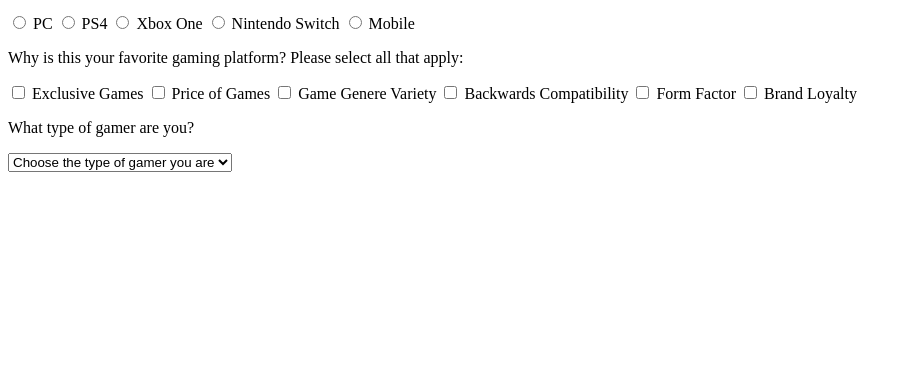
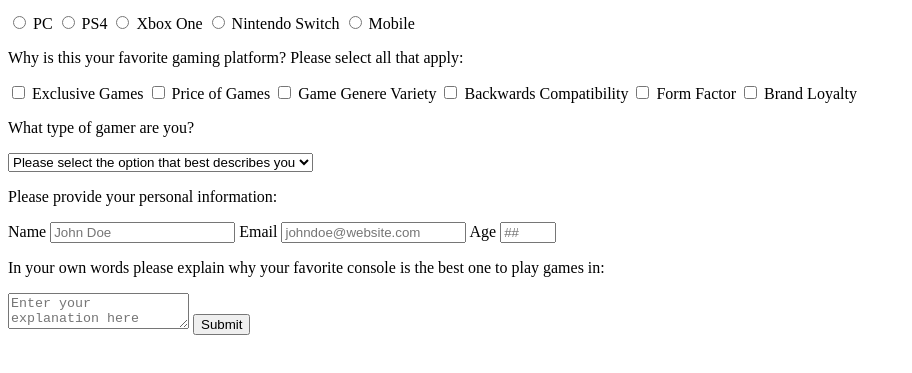
Before and after one commit to VirtuaTaker/Survey-Form, a plain HTML site: page index.html in a window 1280 px wide. Shown: the part 101-474 px from the top of the page, without its empty margins (0-912 px from the left). Drawn offline with Linux system fonts and the light colour scheme.

Commit message:
Edited index.html and met all FCC requirments

```diff
--- a/index.html
+++ b/index.html
@@ -6,11 +6,11 @@
         <link rel="stylesheet" href="styles/styles.css">
     </head>
     <body>
-        <!-- FCC first requirement - h1 text with id="title".-->
+        <!-- FCC first requirement - h1 text with id="title". -->
         <h1 id="title">Favorite Gaming Platform Survey</h1>
-        <!-- FCC second requirement - short explanation in p sized text with id="description"-->
+        <!-- FCC second requirement - short explanation in p sized text with id="description" -->
         <p id="description">Please let us know below what is your gaming platform of choice:</p>
-        <!-- FCC third requirement - form with id="survey-form"-->
+        <!-- FCC third requirement - form with id="survey-form" -->
         <form id="survey-form">
             <!-- FCC thirteenth requirement (start) - Inside the form element, show a field from one or more groups of radio buttons. Each group should be grouped using the **name** attribute. -->
             <label for="pc">
@@ -28,9 +28,9 @@
             <label for="mobile">
                 <input id="mobile" type="radio" name="favorite-platform" value="mobile"> Mobile
             </label>
-            <!-- FCC thirteenth requirement (end) - Inside the form element, show a field from one or more groups of radio buttons. Each group should be grouped using the **name** attribute. -->
+            <!-- FCC thirteenth requirement (end) -->
 
-            <!-- FCC fourteenth requirement (start) - Inside the form element, you should be able select several fields from a series of checkboxes, each of which must have a **value** attribute.-->
+            <!-- FCC fourteenth requirement (start) - Inside the form element, you should be able select several fields from a series of checkboxes, each of which must have a **value** attribute. -->
             <p>Why is this your favorite gaming platform? Please select all that apply:</p>
             <label for="exclusive-games">
                 <input id="exclusive-games" type="checkbox" name="reasons" value="exclusive-games">
@@ -56,17 +56,45 @@
                 <input id="brand-loyalty" type="checkbox" name="reasons" value="brand-loyalty">
                 Brand Loyalty
             </label>
-            <!-- FCC fourteenth requirement (end) - Inside the form element, you should be able select several fields from a series of checkboxes, each of which must have a **value** attribute.-->
+            <!-- FCC fourteenth requirement (end) -->
 
-            <!-- FCC twelfth requirement (start) - Inside the form element, show an option from a dropdown that has a corresponding **id="dropdown"**.-->
+            <!-- FCC twelfth requirement (start) - Inside the form element, show an option from a dropdown that has a corresponding **id="dropdown"**. -->
             <p>What type of gamer are you?</p>
             <select id="dropdown" name="gamer-type" required>
-                <option selected disabled value="">Choose the type of gamer you are</option>
+                <option selected disabled value="">Please select the option that best describes you</option>
                 <option value="casual">Casual Gamer</option>
                 <option value="hardcore">Hardcore Gamer</option>
                 <option value="pro">Pro Gamer</option>
             </select>
-            <!-- FCC twelfth requirement (end) - Inside the form element, show an option from a dropdown that has a corresponding **id="dropdown"**.-->
+            <!-- FCC twelfth requirement (end) -->
+
+            <p>Please provide your personal information:</p>
+            <!-- FCC tenth requirement (name) - For the name, email, and number input fields inside the form show the corresponding labels that describe the purpose of each field with the following ids: **id="name-label"**, **id="email-label"**, and **id="number-label"**. -->
+            <label id="name-label" for="name">Name</label>
+            <!-- FCC fourth requirement - Inside the form element, require to enter a name in a field with **id="name"**.
+                 FCC eleventh requriement - For the name, email, and number input fields, show a placeholder text that gives a description or instructions for each field. -->
+                <input id="name" type="text" name="name" placeholder="John Doe" required>
+            <!-- FCC tenth requirement (email) - For the name, email, and number input fields inside the form show the corresponding labels that describe the purpose of each field with the following ids: **id="name-label"**, **id="email-label"**, and **id="number-label"**. -->
+            <label id="email-label" for="email">Email</label>
+            <!-- FCC fifth requirement - Inside the form element, require to enter an email in a field with **id="email"**.
+                 FCC sixth requirement - If entering an email that is not formatted correctly, show an HTML5 validation error.
+                 FCC eleventh requriement - For the name, email, and number input fields, show a placeholder text that gives a description or instructions for each field. -->
+                <input id="email" type="email" name="email" placeholder="johndoe@website.com" required>
+            <!-- FCC tenth requirement (number) - For the name, email, and number input fields inside the form show the corresponding labels that describe the purpose of each field with the following ids: **id="name-label"**, **id="email-label"**, and **id="number-label"**. -->
+            <label id="number-label" for="age">Age</label>
+            <!-- FCC Sevenths reqirement - Inside the form, require to enter a number in a field with **id="number"**.
+                 FCC eighth requirment - When entering non-numbers in the number input, show an HTML5 validation error.
+                 FCC ninth requirement - When entering numbers outside the range of the number input, which are defined by the **min** and **max** attributes, show an HTML5 validation error.
+                 FCC eleventh requriement - For the name, email, and number input fields, show a placeholder text that gives a description or instructions for each field. -->
+                <input id="number" type="number" name="age" min="18" max="99" placeholder="##">
+
+            <p>In your own words please explain why your favorite console is the best one to play games in:</p>
+            <!-- FCC fifthteenth requirement - Inside the form element, include a **textarea** at the end for additional comments. -->
+            <textarea id="explanation" name="explanation" placeholder="Enter your explanation here"></textarea>
+            <!-- FCC sixteenth requirement - Inside the form element, include a button with **id="submit"** to submit all my inputs. -->
+            <button id="submit" type="submit">
+                Submit
+            </button>
         </form>
 
         <!-- FCC test suite. -->
```
